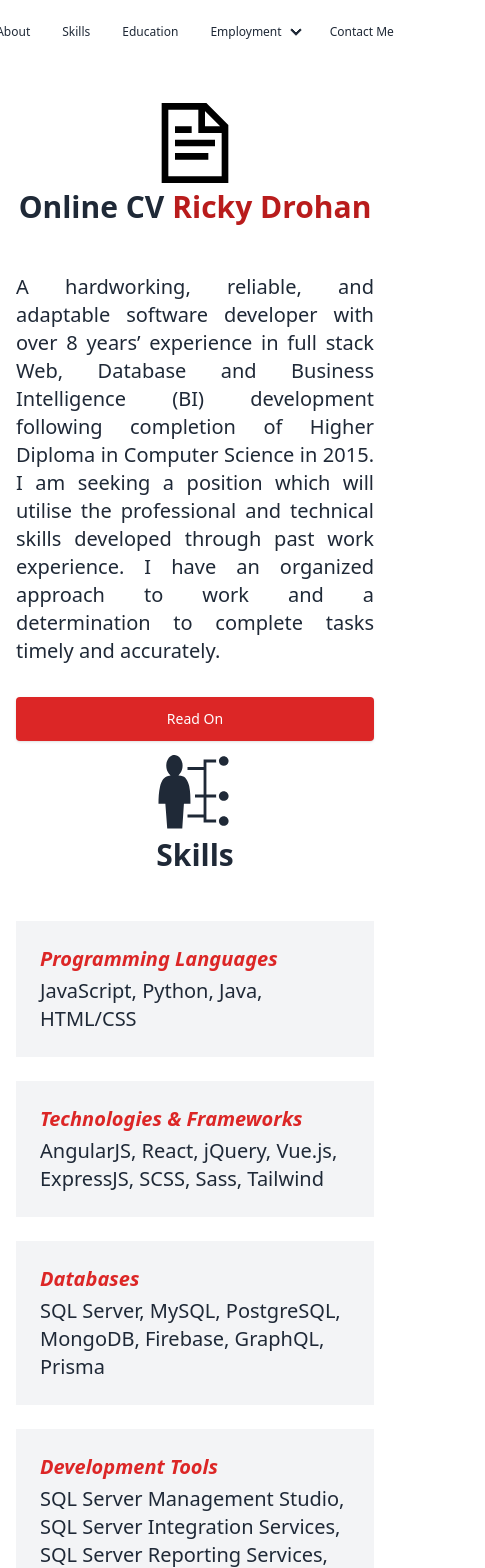
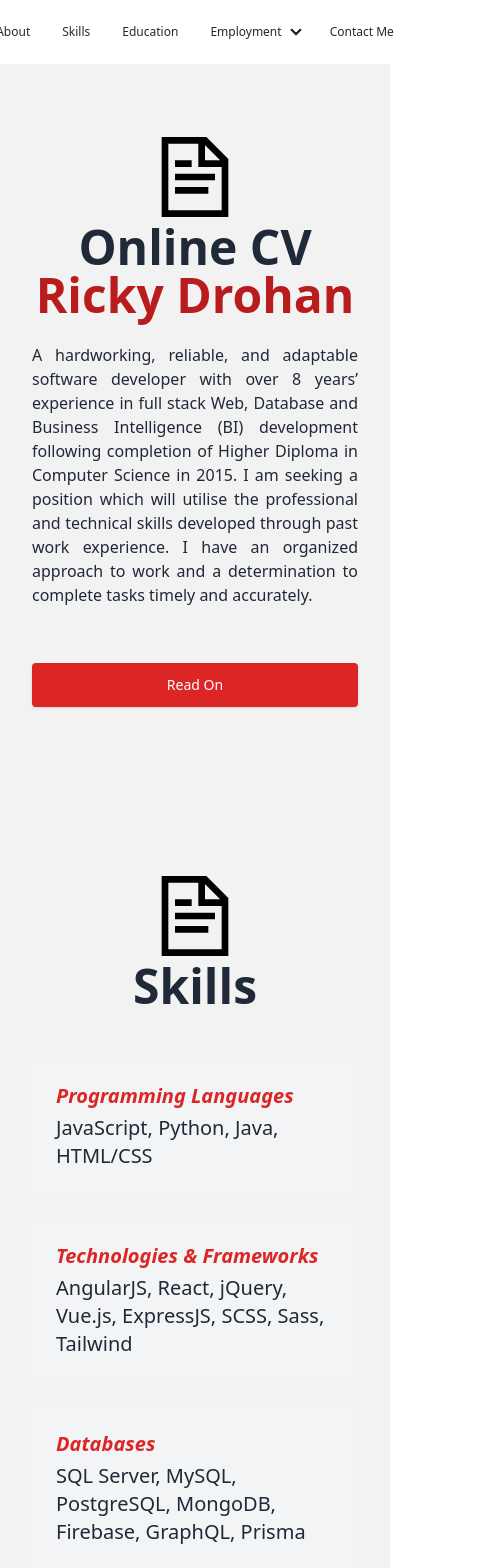
Before and after one commit to RDrohan/online-cv, a React app: page / in a window 390 px wide. Shown: the top 1568 px of the page, 485 px wide, since content can reach past the window. Built offline with nearby package versions, Linux system fonts and the light colour scheme.

Commit message:
Made changes to fix page responsiveness

```diff
--- a/src/App.js
+++ b/src/App.js
@@ -15,27 +15,25 @@ function App() {
     <>
       <Navbar />
       <Hero id="about">
+        <div className="m-4 max-w-md sm:max-w-5xl">
           <div className="inline-block">
             <GrDocumentText size={80} />
           </div>
-
-        <h1 className="text-3xl font-extrabold sm:text-5xl">
+          <h1 className="text-5xl font-bold">
             Online CV{" "}
             <span className="font-extrabold text-red-700 sm:block">
               Ricky Drohan
             </span>
           </h1>
-
-        <p className="mt-12 text-xl sm:leading-relaxed text-justify">
-          A hardworking, reliable, and adaptable software developer with over 8
-          years&#8217; experience in full stack Web, Database and Business
+          <p className="py-6 text-justify">
+            A hardworking, reliable, and adaptable software developer with over
+            8 years&#8217; experience in full stack Web, Database and Business
             Intelligence (BI) development following completion of Higher Diploma
             in Computer Science in 2015. I am seeking a position which will
             utilise the professional and technical skills developed through past
             work experience. I have an organized approach to work and a
             determination to complete tasks timely and accurately.
           </p>
-
           <div className="mt-8 flex flex-wrap justify-center gap-4">
             <a
               className="block w-full rounded bg-red-600 px-12 py-3 text-sm font-medium text-white shadow hover:bg-red-700 focus:outline-none focus:ring active:bg-red-500 sm:w-auto"
@@ -44,16 +42,15 @@ function App() {
               Read On
             </a>
           </div>
+        </div>
       </Hero>
       <Hero id="skills">
+        <div className="m-4 max-w-md sm:max-w-5xl">
           <div className="inline-block">
-          <GiSkills size={80} />
+            <GrDocumentText size={80} />
           </div>
-
-        <h2 className="text-3xl font-extrabold sm:text-5xl">Skills</h2>
-
+          <h2 className="text-5xl font-bold">Skills</h2>
           <Grid />
-
           <div className="mt-8 flex flex-wrap justify-center gap-4">
             <a
               className="block w-full rounded bg-red-600 px-12 py-3 text-sm font-medium text-white shadow hover:bg-red-700 focus:outline-none focus:ring active:bg-red-500 sm:w-auto"
@@ -62,13 +59,15 @@ function App() {
               See Education
             </a>
           </div>
+        </div>
       </Hero>
       <Hero id="education">
+        <div className="m-4 max-w-md sm:max-w-5xl">
           <div className="inline-block">
             <GiGraduateCap size={80} />
           </div>
 
-        <h2 className="text-3xl font-extrabold sm:text-5xl">Education</h2>
+          <h2 className="text-5xl font-bold">Education</h2>
 
           <div className="mt-12 grid grid-cols-3 gap-4 font-bold italic text-red-600">
             <div className="text-left col-span-1 text-sm md:text-xl">
@@ -129,10 +128,10 @@ function App() {
           </div>
           <p className="mt-2 text-justify text-sm md:text-xl">
             Course Subjects: French, Spanish, Principles of Marketing, Financial
-          Accounting, Economics, Information Technology, Buyer Behaviour, Market
-          Research, Information Systems and Databases, Intercultural
-          Communication, Services Marketing, International Marketing, Strategic
-          Global Marketing, Brand Management, Dissertation
+            Accounting, Economics, Information Technology, Buyer Behaviour,
+            Market Research, Information Systems and Databases, Intercultural
+            Communication, Services Marketing, International Marketing,
+            Strategic Global Marketing, Brand Management, Dissertation
           </p>
 
           <div className="mt-8 flex flex-wrap justify-center gap-4">
@@ -143,13 +142,15 @@ function App() {
               See Employment
             </a>
           </div>
+        </div>
       </Hero>
       <Hero id="employment-1">
+        <div className="m-4 max-w-md sm:max-w-5xl">
           <div className="inline-block">
             <CgWorkAlt size={80} />
           </div>
 
-        <h2 className="text-3xl font-extrabold sm:text-5xl">
+          <h2 className="text-5xl font-bold">
             Employment
             <span className="font-extrabold text-red-700 sm:block">Page 1</span>
           </h2>
@@ -170,11 +171,13 @@ function App() {
               Performed system configuration, mapping, and management for
               EDI-based transactions
             </li>
-          <li>Assisted in troubleshooting of EDI transactions and workflows</li>
             <li>
-            Created and managed reports for the line of business and back-office
-            application systems like SSRS, QlikView, QlikSense, NPrinting,
-            MPower and Emydex
+              Assisted in troubleshooting of EDI transactions and workflows
+            </li>
+            <li>
+              Created and managed reports for the line of business and
+              back-office application systems like SSRS, QlikView, QlikSense,
+              NPrinting, MPower and Emydex
             </li>
             <li>
               Requirements gathering, analysis and design of new requirements
@@ -184,12 +187,13 @@ function App() {
               in dashboards and reports
             </li>
             <li>
-            Performance tuning of SQL queries and troubleshoot existing SQL code
-            in stored procedures, functions, tables, and views
+              Performance tuning of SQL queries and troubleshoot existing SQL
+              code in stored procedures, functions, tables, and views
             </li>
             <li>Carried out service support requests in a timely manner</li>
             <li>
-            Developed and maintained documentation for EDI, SQL and BI processes
+              Developed and maintained documentation for EDI, SQL and BI
+              processes
             </li>
             <li>Provided out of hours support on a rotational basis</li>
           </ul>
@@ -209,16 +213,17 @@ function App() {
           <ul className="mt-4 ml-4 list-disc text-left text-sm md:text-xl">
             <li>Provided support for Data Lake Cloud cluster issues on AWS</li>
             <li>
-            Created and managed reports for the line of business and back-office
-            application systems like SSRS, Crystal Reports and LOGI
+              Created and managed reports for the line of business and
+              back-office application systems like SSRS, Crystal Reports and
+              LOGI
             </li>
             <li>Created and supported ETL jobs using SSIS</li>
             <li>
               Requirements gathering, analysis and design of new requirements
             </li>
             <li>
-            Performance tuning of SQL queries and troubleshoot existing SQL code
-            in stored procedures, functions, tables, and views
+              Performance tuning of SQL queries and troubleshoot existing SQL
+              code in stored procedures, functions, tables, and views
             </li>
           </ul>
 
@@ -230,13 +235,15 @@ function App() {
               Go to Page 2
             </a>
           </div>
+        </div>
       </Hero>
       <Hero id="employment-2">
+        <div className="m-4 max-w-md sm:max-w-5xl">
           <div className="inline-block">
             <CgWorkAlt size={80} />
           </div>
 
-        <h2 className="text-3xl font-extrabold sm:text-5xl">
+          <h2 className="text-5xl font-bold">
             Employment
             <span className="font-extrabold text-red-700 sm:block">Page 2</span>
           </h2>
@@ -246,7 +253,7 @@ function App() {
               Dawn Meats
             </div>
             <div className="text-center col-span-1 text-sm md:text-xl">
-            SQL/BI Developer
+              Business Intelligence Developer
             </div>
             <div className="text-right col-span-1 text-sm md:text-xl">
               May 2019–June 2021
@@ -254,8 +261,8 @@ function App() {
           </div>
           <ul className="mt-4 ml-4 list-disc text-left text-sm md:text-xl">
             <li>
-            Created and managed reports for the line of business and back-office
-            application systems like SSRS, Emydex and QlikView
+              Created and managed reports for the line of business and
+              back-office application systems like SSRS, Emydex and QlikView
             </li>
             <li>
               Requirements gathering, analysis and design of new requirements
@@ -268,12 +275,13 @@ function App() {
               Requirements gathering, analysis and design of new requirements
             </li>
             <li>
-            Performance tuning of SQL queries and troubleshoot existing SQL code
-            in stored procedures, functions, tables, and views
+              Performance tuning of SQL queries and troubleshoot existing SQL
+              code in stored procedures, functions, tables, and views
             </li>
             <li>Carried out service support requests in a timely manner</li>
             <li>
-            Developed and maintained documentation for EDI, SQL and BI processes
+              Developed and maintained documentation for EDI, SQL and BI
+              processes
             </li>
             <li>Provided out of hours support on a rotational basis</li>
           </ul>
@@ -302,7 +310,9 @@ function App() {
               Worked independently within a team setting, communicating with
               others on progress during stand-ups
             </li>
-          <li>Produced project deliverables in a timely and accurate manner</li>
+            <li>
+              Produced project deliverables in a timely and accurate manner
+            </li>
           </ul>
 
           <div className="mt-4 flex flex-wrap justify-center gap-4">
@@ -313,13 +323,15 @@ function App() {
               Go to Page 3
             </a>
           </div>
+        </div>
       </Hero>
       <Hero id="employment-3">
+        <div className="m-4 max-w-md sm:max-w-5xl">
           <div className="inline-block">
             <CgWorkAlt size={80} />
           </div>
 
-        <h2 className="text-3xl font-extrabold sm:text-5xl">
+          <h2 className="text-5xl font-bold">
             Employment
             <span className="font-extrabold text-red-700 sm:block">Page 3</span>
           </h2>
@@ -337,8 +349,8 @@ function App() {
           </div>
           <ul className="mt-4 ml-4 list-disc text-left text-sm md:text-xl">
             <li>
-            Created and managed reports for the line of business and back-office
-            application systems like SSRS, Emydex and QlikView
+              Created and managed reports for the line of business and
+              back-office application systems like SSRS, Emydex and QlikView
             </li>
             <li>
               Requirements gathering, analysis and design of new requirements
@@ -351,12 +363,13 @@ function App() {
               Requirements gathering, analysis and design of new requirements
             </li>
             <li>
-            Performance tuning of SQL queries and troubleshoot existing SQL code
-            in stored procedures, functions, tables, and views
+              Performance tuning of SQL queries and troubleshoot existing SQL
+              code in stored procedures, functions, tables, and views
             </li>
             <li>Carried out service support requests in a timely manner</li>
             <li>
-            Developed and maintained documentation for EDI, SQL and BI processes
+              Developed and maintained documentation for EDI, SQL and BI
+              processes
             </li>
             <li>Provided out of hours support on a rotational basis</li>
           </ul>
@@ -380,8 +393,8 @@ function App() {
             </li>
             <li>
               Escalated and prioritises issues that cannot be resolved straight
-            away and liaise with staff from other departments to ensure queries
-            are responded to in a timely manner
+              away and liaise with staff from other departments to ensure
+              queries are responded to in a timely manner
             </li>
             <li>
               Identified process improvements to increase efficiencies and
@@ -403,8 +416,8 @@ function App() {
           <ul className="mt-4 ml-4 list-disc text-left text-sm md:text-xl">
             <li>
               Designed and implemented digital marketing strategy (Facebook,
-            Twitter, SEO, Google AdWords, and blogging) generating a significant
-            amount of business inquiries
+              Twitter, SEO, Google AdWords, and blogging) generating a
+              significant amount of business inquiries
             </li>
             <li>
               Performed office duties, customer service and administrative tasks
@@ -427,13 +440,15 @@ function App() {
               Contact Me
             </a>
           </div>
+        </div>
       </Hero>
       <Hero id="contact">
+        <div className="m-4 max-w-md sm:max-w-5xl">
           <div className="inline-block">
             <GrContactInfo size={80} />
           </div>
 
-        <h2 className="text-3xl font-extrabold sm:text-5xl">Contact Me</h2>
+          <h2 className="text-5xl font-bold">Contact Me</h2>
 
           <div className="mt-12 sm:text-xl sm:leading-relaxed text-justify">
             <div className="grid grid-cols-1 md:grid-cols-3 gap-6">
@@ -469,6 +484,7 @@ function App() {
               Go to Start
             </a>
           </div>
+        </div>
       </Hero>
     </>
   );
--- a/src/components/Hero.js
+++ b/src/components/Hero.js
@@ -3,8 +3,8 @@ import React from "react";
 function Hero({ children, id, gradient }) {
   return (
     <section id={id} className="bg-white">
-      <div className="mx-auto max-w-screen-2xl px-4 py-32 flex h-screen items-center">
-        <div className="mx-auto max-w-5xl text-center">{children}</div>
+      <div className="hero min-h-screen bg-base-200">
+        <div className="hero-content text-center">{children}</div>
       </div>
     </section>
   );
--- a/src/components/Navbar.js
+++ b/src/components/Navbar.js
@@ -4,7 +4,7 @@ import "./Navbar.css";
 
 function Navbar() {
   return (
-    <div className="navbar fixed justify-center bg-base-100">
+    <div className="navbar fixed justify-center bg-base-100 z-50">
       <div class="flex-none">
         <ul class="menu menu-horizontal px-1 text-xs sm:text-lg">
           <li>
```
Lines whose indentation alone changed are shown as unchanged.
